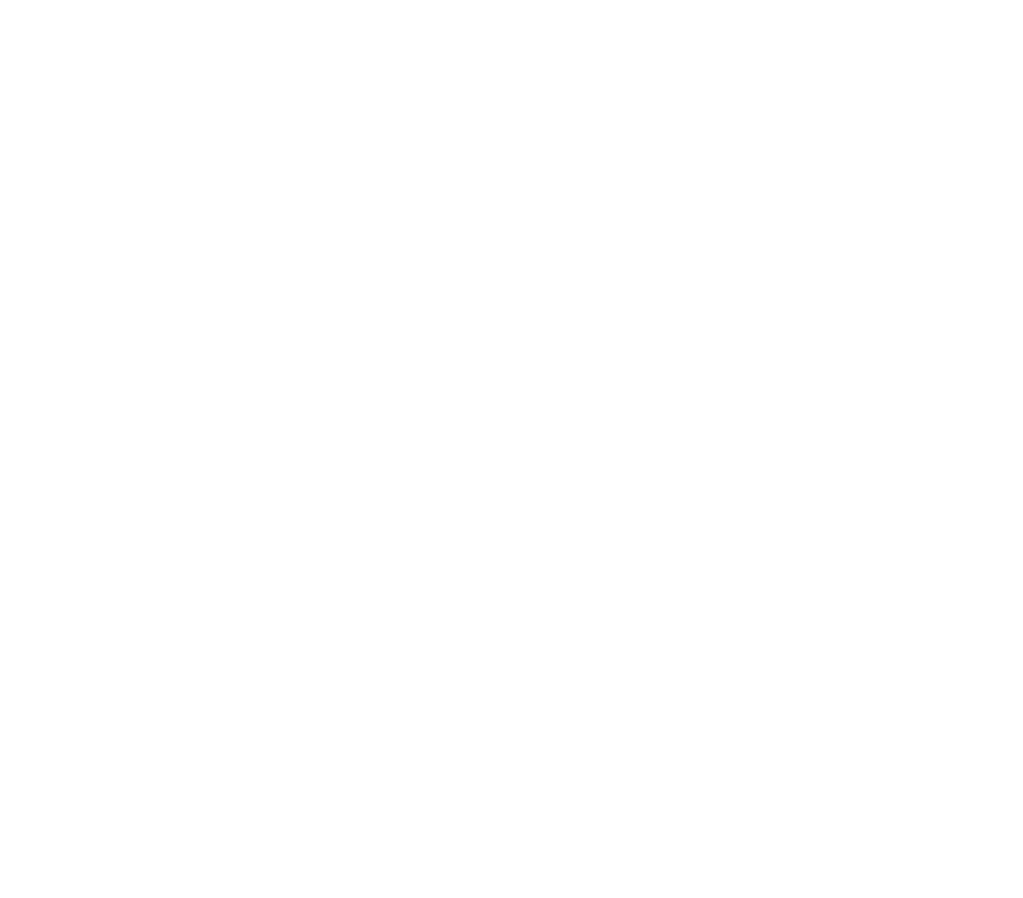
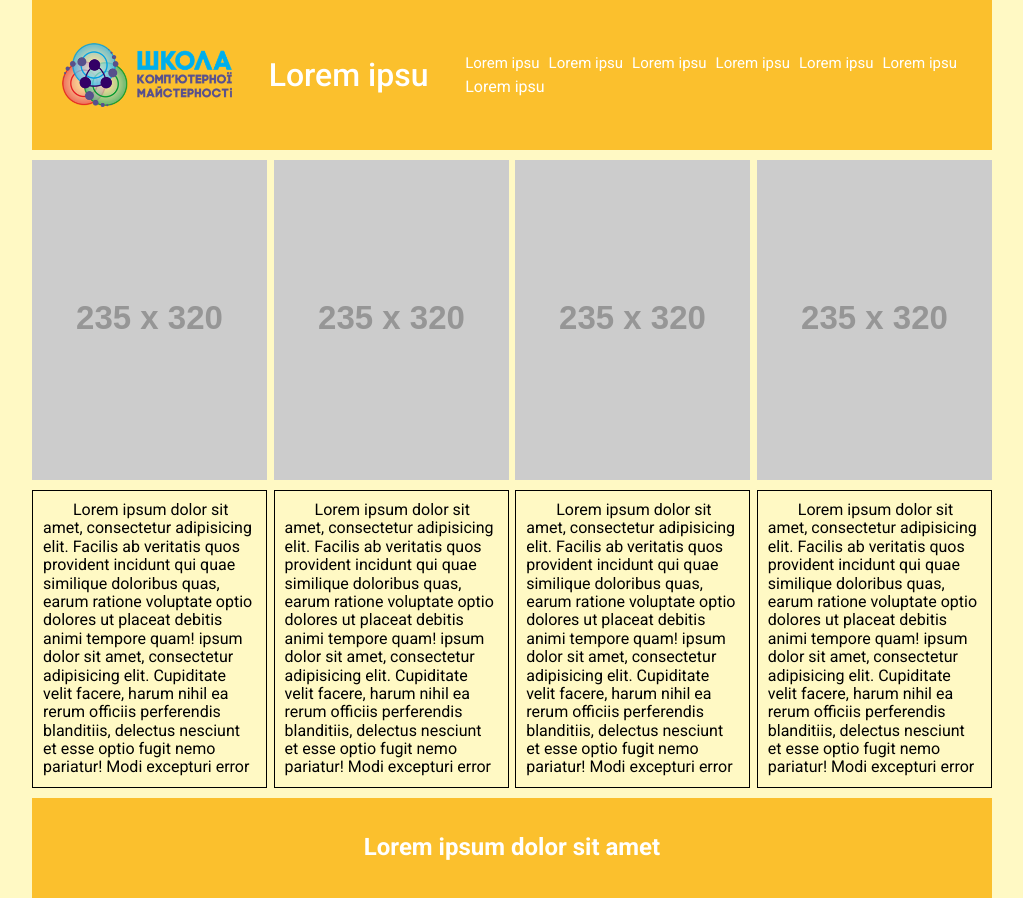
Before and after one commit to DILLIR/My_family, a plain HTML site: page Family_Syoma/family_future.html in a window 1280 px wide. Shown: the whole page, without its empty margins (128-1151 px from the left). Before the commit the page ends 800 px from the top, so only its background shows below. Drawn offline with Linux system fonts and the light colour scheme; placeholder pictures from the web are drawn by us.

Commit message:
finaly fsnished this project

```diff
--- a/Family_Syoma/css/main.css
+++ b/Family_Syoma/css/main.css
@@ -4,8 +4,7 @@
 	box-sizing: border-box;
 }
 body{
-	background: #bbcf00;
-	margin-top: 20px;
+	background: #FFF9C4;
 	font-family: 'Roboto', sans-serif;
 	color: #fff;
 }
@@ -29,6 +28,8 @@ h1{
 	 display: flex;
 	 justify-content: space-between;
 	 align-items: center;
+	 background:  #FBC02D;
+	 margin-bottom: 10px;
 }
 .logo{
 	width: 170px;
@@ -67,17 +68,22 @@ div[class*="classmate"]{
 	width: 232px;
 	height: 300px;
 	border: 1px solid black;
-	float: left;
-	margin-right: 10px;
-	margin-bottom: 5px;
+	margin-bottom: 10px;
 	background: url(https://via.placeholder.com/232x300);
 }
-div[class*="classmate"]:nth-child(4n){
-	margin-right: 0;
-}
-div[class*="classmate"]:last-child{
-	float: right;
-	margin-right: 0;
+.classmates{
+	display: -webkit-flex;
+	display: -moz-flex;
+	display: -ms-flex;
+	display: -o-flex;
+	display: flex;
+	-webkit-flex-wrap: wrap;
+	-moz-flex-wrap: wrap;
+	-ms-flex-wrap: wrap;
+	-o-flex-wrap: wrap;
+	flex-wrap: wrap;
+	justify-content: space-between;
+	align-content: space-around;
 }
 .big{
 	height: 420px;
@@ -114,13 +120,40 @@ div[class*="classmate"]:last-child{
   background-repeat: no-repeat;
   background-position: cover;
 }
-.info{
+footer{
+	height: 100px;
+	background:  #FBC02D;
+	margin-top: 10px;
+	width: 100%;
+	display: -webkit-flex;
+	display: -moz-flex;
+	display: -ms-flex;
+	display: -o-flex;
+	display: flex;
+	justify-content: center;
+	-ms-align-items: center;
+	align-items: center;
+}
+p{
 	border: 1px solid black;
-	padding: 15px;
+	text-indent: 30px;
+	padding: 10px;
+	color: #000;
 	margin-top: 10px;
 }
-.footer{
-	text-align: center;
-	height: 150px;
-	line-height: 150px;
+img[class*="foto"]{
+	height: 320px;
+  	width: 235px;
+  	display: block;
 }
+.family-future{
+	display: -webkit-flex;
+	display: -moz-flex;
+	display: -ms-flex;
+	display: -o-flex;
+	display: flex;
+	justify-content: space-between;
+}
+.family-future p{
+	width: 24.5%;
+}
--- a/Family_Syoma/family_future.html
+++ b/Family_Syoma/family_future.html
@@ -0,0 +1,48 @@
+<!DOCTYPE html>
+<html lang="en">
+	<head>
+		<meta charset="UTF-8">
+		<link href="https://fonts.googleapis.com/css?family=Roboto:300,400,500,700&amp;subset=cyrillic" rel="stylesheet">
+		<title>Document</title>
+		<link rel="stylesheet" href="css/normalize.css">
+		<link rel="stylesheet" href="css/main.css">
+	</head>
+	<body>
+		<div class="container">
+			<header class="header">
+				<img src="img/logo.png" alt="" class="logo">
+				<div class="header_title">
+					<h1>Lorem ipsu</h1>
+				</div>
+				<nav class="menu" id="menu">
+					<ul class="header_navigation">
+						<li><a href="index.html">Lorem ipsu</a></li>
+						<li><a href="">Lorem ipsu</a></li>
+						<li><a href="about_me.html">Lorem ipsu</a></li>
+						<li><a href="family_past.html">Lorem ipsu</a></li>
+						<li><a href="family_today.html">Lorem ipsu</a></li>
+						<li><a href="family_future.html">Lorem ipsu</a></li>
+					</ul>
+					<div class="group">Lorem ipsu</div>
+				</nav>
+			</header>
+			<article class="content">
+				<div class="fotos">
+					<img src="https://via.placeholder.com/235x320" alt="" class="foto1">
+					<img src="https://via.placeholder.com/235x320" alt="" class="foto2">
+					<img src="https://via.placeholder.com/235x320" alt="" class="foto3">
+					<img src="https://via.placeholder.com/235x320" alt="" class="foto4">
+				</div>
+				<div class="family-future">
+					<p>	Lorem ipsum dolor sit amet, consectetur adipisicing elit. Facilis ab veritatis quos provident incidunt qui quae similique doloribus quas, earum ratione voluptate optio dolores ut placeat debitis animi tempore quam! ipsum dolor sit amet, consectetur adipisicing elit. Cupiditate velit facere, harum nihil ea rerum officiis perferendis blanditiis, delectus nesciunt et esse optio fugit nemo pariatur! Modi excepturi error </p>
+					<p>Lorem ipsum dolor sit amet, consectetur adipisicing elit. Facilis ab veritatis quos provident incidunt qui quae similique doloribus quas, earum ratione voluptate optio dolores ut placeat debitis animi tempore quam! ipsum dolor sit amet, consectetur adipisicing elit. Cupiditate velit facere, harum nihil ea rerum officiis perferendis blanditiis, delectus nesciunt et esse optio fugit nemo pariatur! Modi excepturi error </p>
+					<p>Lorem ipsum dolor sit amet, consectetur adipisicing elit. Facilis ab veritatis quos provident incidunt qui quae similique doloribus quas, earum ratione voluptate optio dolores ut placeat debitis animi tempore quam! ipsum dolor sit amet, consectetur adipisicing elit. Cupiditate velit facere, harum nihil ea rerum officiis perferendis blanditiis, delectus nesciunt et esse optio fugit nemo pariatur! Modi excepturi error </p>
+					<p>Lorem ipsum dolor sit amet, consectetur adipisicing elit. Facilis ab veritatis quos provident incidunt qui quae similique doloribus quas, earum ratione voluptate optio dolores ut placeat debitis animi tempore quam! ipsum dolor sit amet, consectetur adipisicing elit. Cupiditate velit facere, harum nihil ea rerum officiis perferendis blanditiis, delectus nesciunt et esse optio fugit nemo pariatur! Modi excepturi error </p>
+				</div>
+			</article>
+			<footer class="footer">
+				<h2>Lorem ipsum dolor sit amet</h2>
+			</footer>
+		</div>
+	</body>
+</html>
```
Also changed, not shown: Family_Syoma/about_me.html (+6 -6 lines), Family_Syoma/family_past.html (+44 -0 lines), Family_Syoma/family_today.html (+47 -0 lines), Family_Syoma/index.html (+1 -1 lines), Family_Syoma/main.html (+7 -12 lines).
